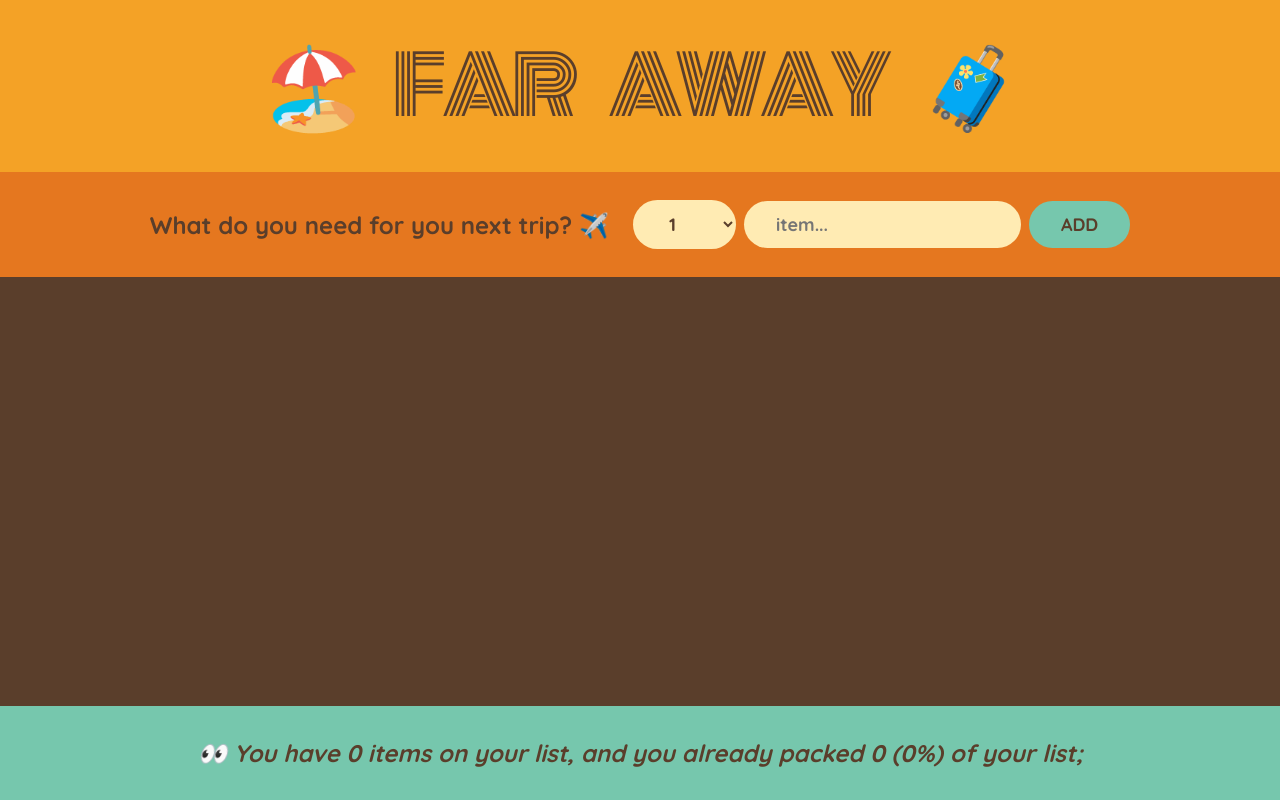
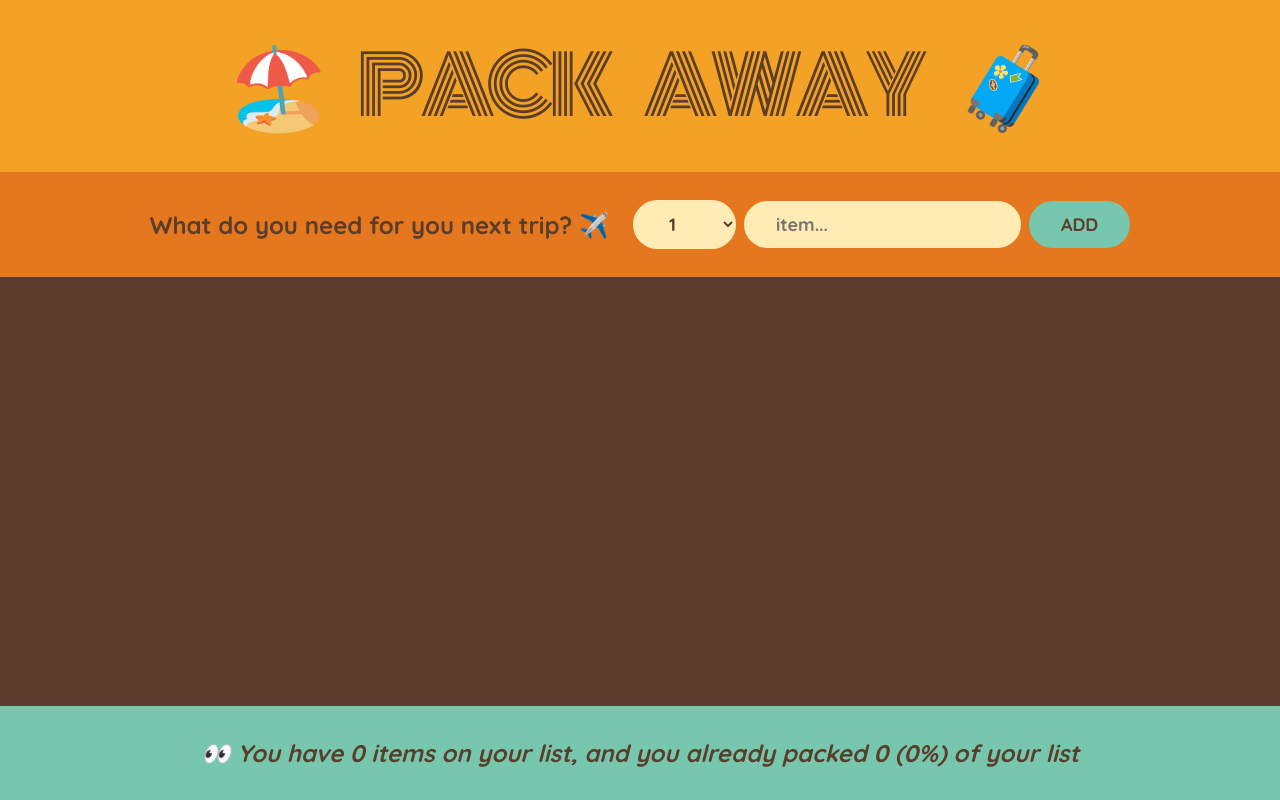
Before and after one commit to 1V4NK0/trip-list, a React (Create React App) app: page / in a window 1280 px wide. Built offline with nearby package versions, Linux system fonts and the light colour scheme.

Commit message:
changed the name

```diff
--- a/src/App.js
+++ b/src/App.js
@@ -39,7 +39,7 @@ export default function App() {
 }
 
 function Logo() {
-  return <h1>🏖️ Far away 🧳</h1>;
+  return <h1>🏖️ pack away 🧳</h1>;
 }
 
 function Form({ onAddItems }) {
@@ -128,7 +128,7 @@ function Stats({size, packedItems}) {
     <footer className="stats">
       <em>
         👀 You have {size} items on your list, and you already packed {packedItems} ({packedPercentage.toFixed(0)}%) of your
-        list;
+        list
       </em>
     </footer>
   );
```
